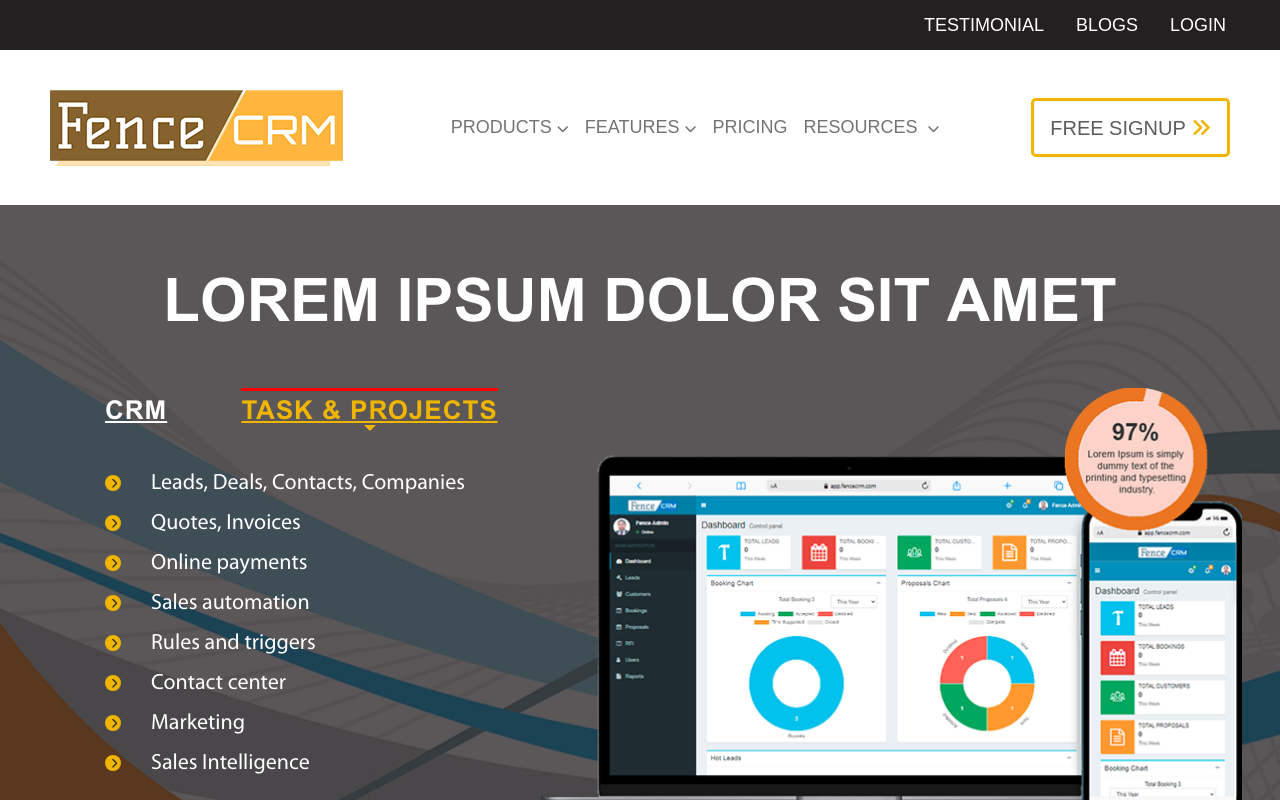
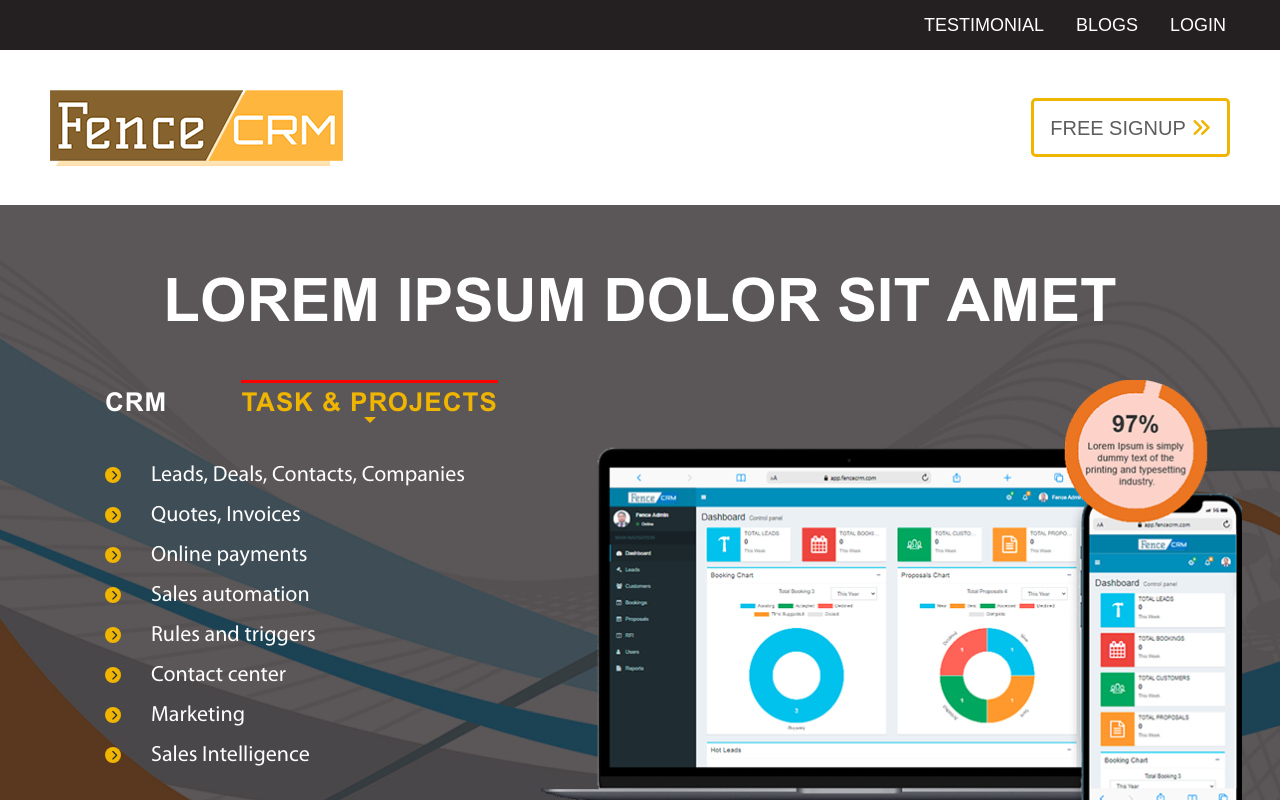
Before and after one commit to softgetix/fencecrmfrontend, a React (Create React App) app: page / in a window 1280 px wide. Shown: the top 800 px of the page. Built offline with nearby package versions, Linux system fonts and the light colour scheme.

Commit message:
change saved

```diff
--- a/package.json
+++ b/package.json
@@ -11,6 +11,7 @@
     "react": "^18.2.0",
     "react-bootstrap": "^2.6.0",
     "react-dom": "^18.2.0",
+    "react-router-dom": "^6.4.4",
     "react-scripts": "^5.0.1",
     "web-vitals": "^2.1.4"
   },
@@ -39,7 +40,10 @@
     ]
   },
   "devDependencies": {
+    "autoprefixer": "^10.4.13",
     "eslint": "^8.28.0",
-    "eslint-plugin-react": "^7.31.11"
+    "eslint-plugin-react": "^7.31.11",
+    "postcss": "^8.4.19",
+    "tailwindcss": "^3.2.4"
   }
 }
--- /dev/null
+++ b/postcss.config.js
@@ -0,0 +1,6 @@
+module.exports = {
+  plugins: {
+    tailwindcss: {},
+    autoprefixer: {},
+  },
+}
--- a/src/App.js
+++ b/src/App.js
@@ -1,5 +1,6 @@
 import React, { Fragment } from "react";
 import Home from "./Home/Home";
+import './Index.css'
 import './style.css';
 import './assets/carousel/owl-carousel/owl.carousel.css';
 import './assets/carousel/owl-carousel/owl.theme.css';
--- /dev/null
+++ b/src/Index.css
@@ -0,0 +1,3 @@
+@tailwind base;
+@tailwind components;
+@tailwind utilities;
--- /dev/null
+++ b/tailwind.config.js
@@ -0,0 +1,10 @@
+/** @type {import('tailwindcss').Config} */
+module.exports = {
+  content: [
+    "./src/**/*.{js,jsx,ts,tsx}",
+  ],
+  theme: {
+    extend: {},
+  },
+  plugins: [],
+}
```
Also changed, not shown: 1 other file (tests, documents, lock files or other folders).
